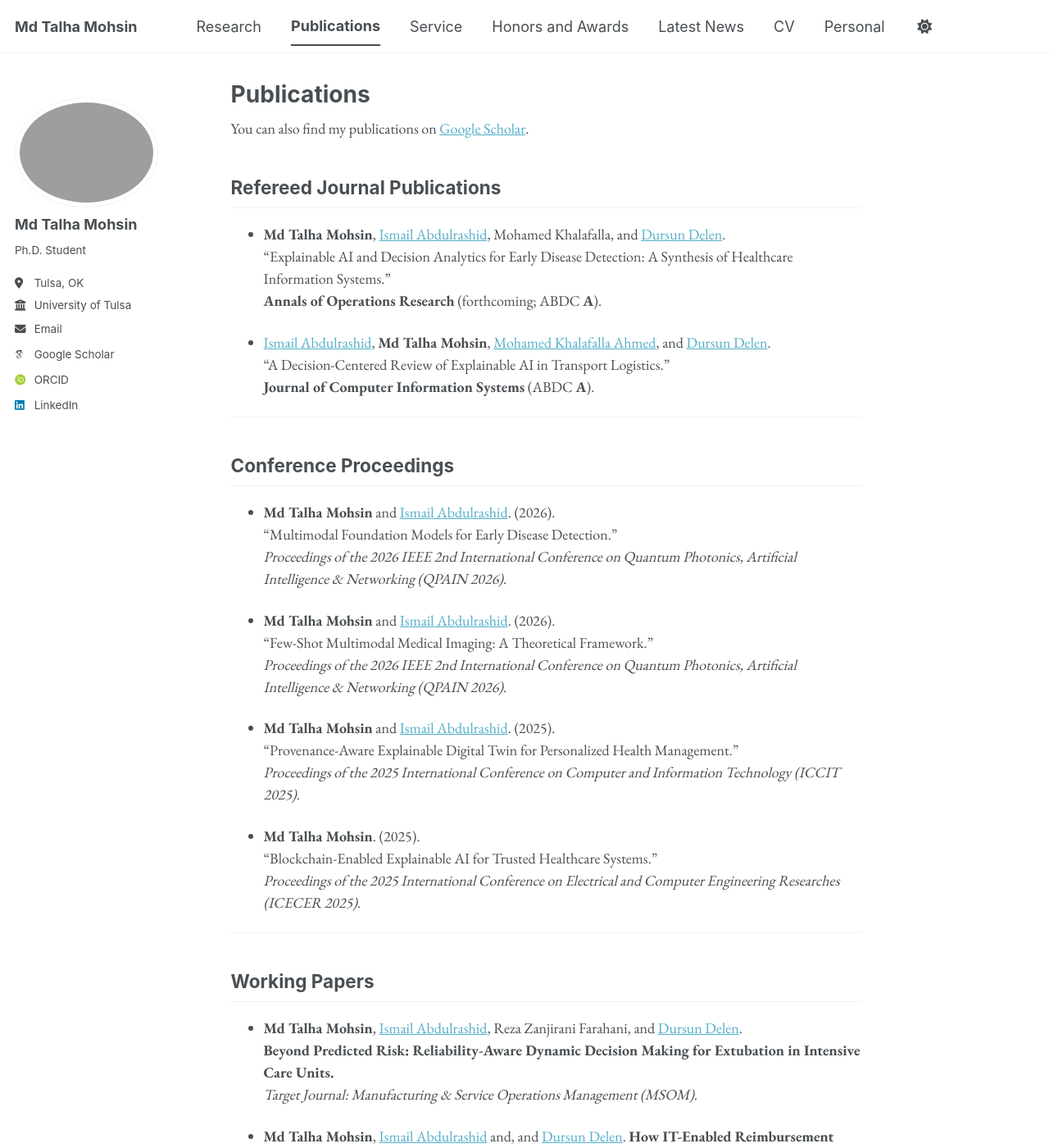
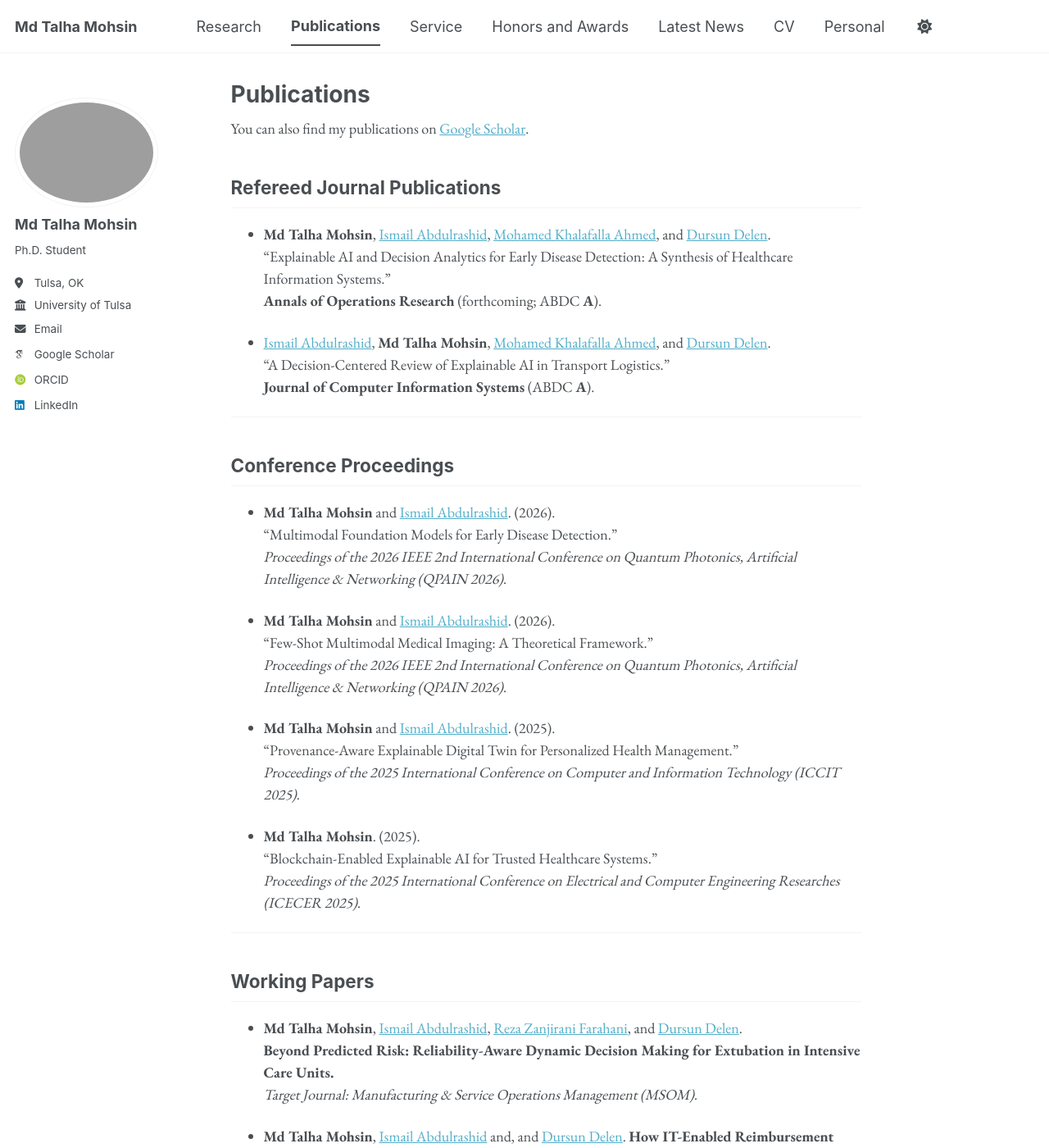
Before and after one commit to mdtalhamohsin/mdtalhamohsin.github.io, a Jekyll site: the page built from _pages/publications.md, in a window 1280 px wide and 1400 px high. Shown: the whole window at 82% size. Built offline with Jekyll 4.4.1, drawn with Linux system fonts in a browser that asks for light colours; some web fonts are replaced; a script bundle is joined from its source files by our own code; library files that are not in the unit come from our copies.

Commit message:
Update publications.md

```diff
--- a/_pages/publications.md
+++ b/_pages/publications.md
@@ -9,7 +9,7 @@ You can also find my publications on [Google Scholar](https://scholar.google.com
 
 ## Refereed Journal Publications
 
-- **Md Talha Mohsin**, <a href="https://utulsa.edu/people/ismail-abdulrashid/" target="_blank" rel="noopener noreferrer">Ismail Abdulrashid</a>, Mohamed Khalafalla, and <a href="https://experts.okstate.edu/dursun.delen" target="_blank" rel="noopener noreferrer">Dursun Delen</a>.
+- **Md Talha Mohsin**, <a href="https://utulsa.edu/people/ismail-abdulrashid/" target="_blank" rel="noopener noreferrer">Ismail Abdulrashid</a>,  <a href="https://www.famu.edu/info/faculty-staff/profiles/saet/mohamed-khalafalla-ahmed.php" target="_blank" rel="noopener noreferrer">Mohamed Khalafalla Ahmed</a>, and <a href="https://experts.okstate.edu/dursun.delen" target="_blank" rel="noopener noreferrer">Dursun Delen</a>.
   “Explainable AI and Decision Analytics for Early Disease Detection: A Synthesis of Healthcare Information Systems.”
   **Annals of Operations Research** (forthcoming; ABDC **A**).
 
@@ -41,7 +41,7 @@ You can also find my publications on [Google Scholar](https://scholar.google.com
 
 ## Working Papers
 
-- **Md Talha Mohsin**, <a href="https://utulsa.edu/people/ismail-abdulrashid/" target="_blank" rel="noopener noreferrer">Ismail Abdulrashid</a>, Reza Zanjirani Farahani, and <a href="https://experts.okstate.edu/dursun.delen" target="_blank" rel="noopener noreferrer">Dursun Delen</a>.
+- **Md Talha Mohsin**, <a href="https://utulsa.edu/people/ismail-abdulrashid/" target="_blank" rel="noopener noreferrer">Ismail Abdulrashid</a>, <a href="https://scholar.google.com/citations?user=MeYfACoAAAAJ&hl=en" target="_blank" rel="noopener noreferrer">Reza Zanjirani Farahani</a>, and <a href="https://experts.okstate.edu/dursun.delen" target="_blank" rel="noopener noreferrer">Dursun Delen</a>.
   **Beyond Predicted Risk: Reliability-Aware Dynamic Decision Making for Extubation in Intensive Care Units.**
   *Target Journal: Manufacturing & Service Operations Management (MSOM).*
 
```
